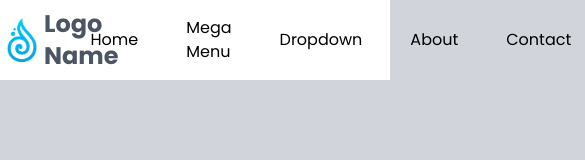
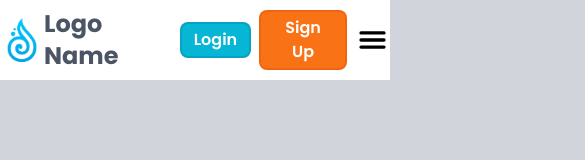
Before and after one commit to 1omarfaruq/MegaMenuWithTailwindCSS, a website: page index.html in a window 390 px wide. Shown: the top 160 px of the page, 585 px wide, since content can reach past the window. Drawn offline with nearby package versions, Linux system fonts and the light colour scheme.

Commit message:
Added side responsiv menu

```diff
--- a/index.html
+++ b/index.html
@@ -32,12 +32,12 @@
 
             <!-- Begin Menu -->
             <div>
-                <ul class="flex gap-4 justify-center items-center ">
-                    <li><a href="#" class="inline-block px-4 py-2 hover:border-b-4 hover:border-cyan-500 hover:text-cyan-500 transition-all duration-300"> Home </a></li>
-                    <li><a href="#" class="inline-block px-4 py-2 hover:border-b-4 hover:border-cyan-500 hover:text-cyan-500 transition-all duration-300"> Mega Menu </a></li>
-                    <li><a href="#" class="inline-block px-4 py-2 hover:border-b-4 hover:border-cyan-500 hover:text-cyan-500 transition-all duration-300"> Dropdown </a></li>
-                    <li><a href="#" class="inline-block px-4 py-2 hover:border-b-4 hover:border-cyan-500 hover:text-cyan-500 transition-all duration-300"> About </a></li>
-                    <li><a href="#" class="inline-block px-4 py-2 hover:border-b-4 hover:border-cyan-500 hover:text-cyan-500 transition-all duration-300"> Contact </a></li>
+                <ul id="menuList" class="absolute left-[-100%] top-[60px] w-full bg-white md:static flex gap-4 flex-col md:flex-row md:justify-center md:items-center transition-all duration-700">
+                    <li><a href="#" class="menu-item"> Home </a></li>
+                    <li><a href="#" class="menu-item"> Mega Menu </a></li>
+                    <li><a href="#" class="menu-item"> Dropdown </a></li>
+                    <li><a href="#" class="menu-item"> About </a></li>
+                    <li><a href="#" class="menu-item"> Contact </a></li>
                 </ul>
             </div>
             <!-- End Menu -->
@@ -46,12 +46,25 @@
             <div class="flex items-center gap-2">
                  <button type="button" class="py-1 px-3 text-white bg-gradient-to-r font-semibold border-2 border-solid border-cyan-600/[.5] from-cyan-500 to-cyan-500 brounded hover:from-cyan-600 hover:to-cyan-500 rounded-lg">Login</button>
                  <button type="button" class="py-1 px-3 text-white bg-gradient-to-r font-semibold border-2 border-solid border-orange-600/[.5] from-orange-500 to-orange-500 brounded hover:from-orange-600 hover:to-orange-500 rounded-lg">Sign Up</button>
-                 <ion-icon name="menu" class="text-3xl font-semibold cursor-pointer"></ion-icon>
+                 <ion-icon name="menu" class="text-4xl font-semibold cursor-pointer transition-all duration-500" onclick="menuToggle(this)"></ion-icon>
             </div>
             <!-- End Button -->
         </nav>
         <!-- End navbar -->
     </header>
     <!-- End Header section -->
+
+
+    <!-- Begin JS -->
+    <script>
+        function menuToggle(event) {
+            const menuList = document.getElementById('menuList');
+            event.name = event.name === 'menu' ? 'close' : 'menu';
+
+            menuList.classList.toggle('left-0');
+            menuList.classList.toggle('left-[-100%]');
+        }
+    </script>
+    <!-- End JS -->
 </body>
 </html>
--- a/src/tailwind.css
+++ b/src/tailwind.css
@@ -1,3 +1,9 @@
 @tailwind base;
 @tailwind components;
 @tailwind utilities;
+
+@layer components{
+    .menu-item {
+        @apply inline-block w-full md:w-auto px-4 py-2 hover:border-b-4 hover:border-cyan-500 hover:text-cyan-500 transition-all duration-300;
+    }
+}
```
Also changed, not shown: output/tailwind.css.
